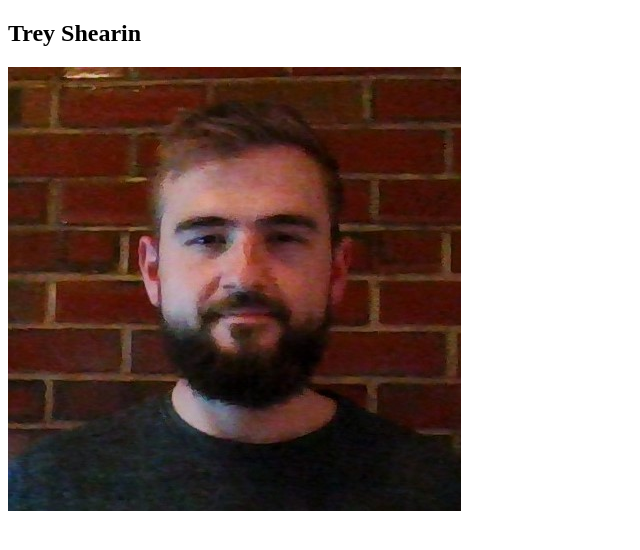
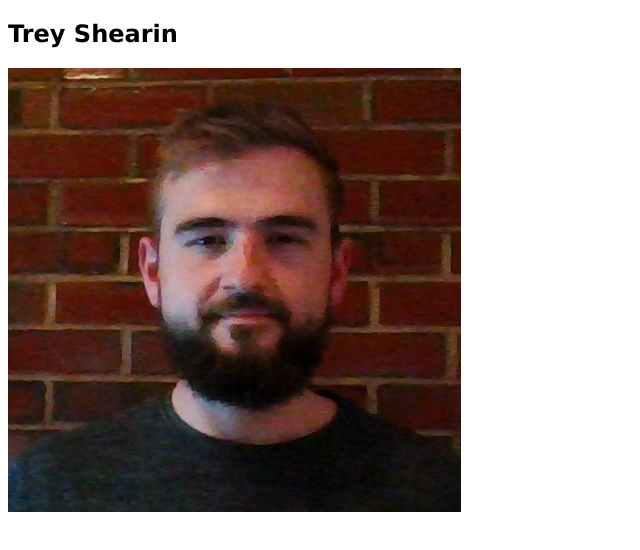
Before and after one commit to wshearin3/React-Portfolio, a React (Vite) app: page / in a window 1280 px wide. Shown: the top 550 px of the page, without its empty margins (0-640 px from the left). Built offline with nearby package versions, Linux system fonts and the light colour scheme.

Commit message:
created style file for header, linked to header component

```diff
--- a/src/components/Header.jsx
+++ b/src/components/Header.jsx
@@ -1,5 +1,6 @@
 import React from 'react';
 import headshot from '/Headshot.jpg';
+import styles from './styles/header.css';
 
 function Header () {
     return (
--- /dev/null
+++ b/src/components/styles/header.css
@@ -0,0 +1,3 @@
+.Header {
+    font-family: Verdana, Geneva, Tahoma, sans-serif;
+}
```
